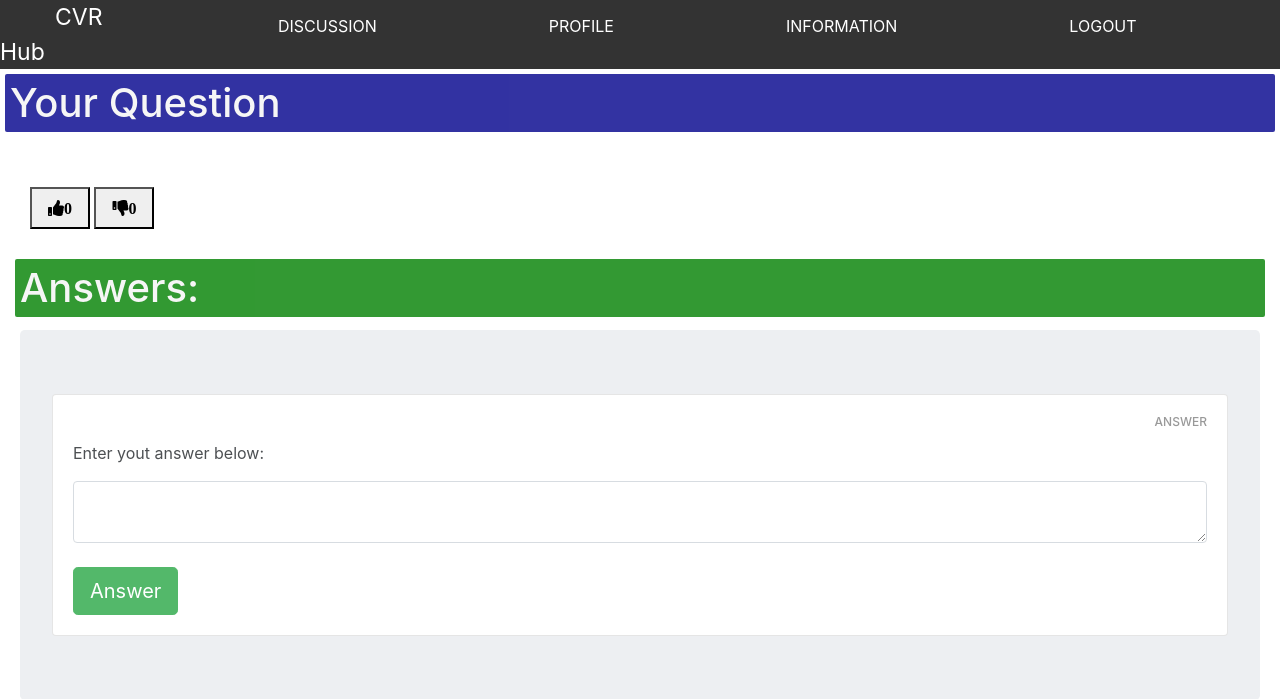
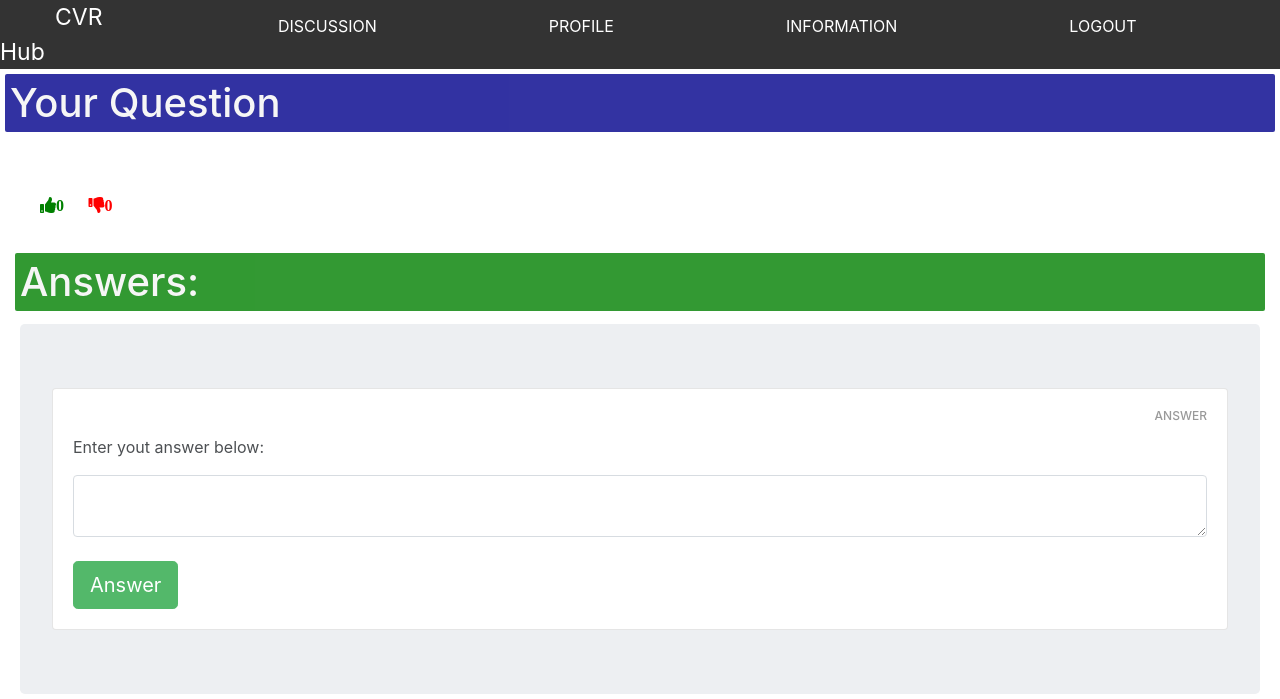
Before and after one commit to Gubba-Jaydeep/PlacementProject, a Django app: page /1/ in a window 1280 px wide. Shown: the top 699 px of the page. Run offline with Django 3.2, Linux system fonts and the light colour scheme; data that the repository does not hold is empty; some libraries are stand-ins or nearby versions.

Commit message:
now able to add questions and answers need to check for error when user doesnot put subject need to add functionality for votes

```diff
--- a/Forum/mainapp/models.py
+++ b/Forum/mainapp/models.py
@@ -52,14 +52,13 @@ class Forum:
         return True
 
     def addAnswer(self,qID,answer):
-
         answer['date'] = datetime.datetime.now()
         mycol = self.mydb["question"]
-        x=mycol.find_one({"qID":qID})
-        if answer:
-            x['answers'].append(answer)
-            mycol.update_one({"qID":qID},{"$set":x})
+        x=mycol.find_one({"qID":int(qID)})
+        x['answers'].append(answer)
+        mycol.update_one({"qID":int(qID)},{"$set":x})
         return True
+
 
     def getUsers(self):
         pass
@@ -71,3 +70,9 @@ class Forum:
     def getUser(self,uID):
         mycol = self.mydb["users"]
         return mycol.find_one({'uID':uID})
+
+#writing this
+    def incQuestionVote(self,uname,qID):
+        mycol = self.mydb["question"]
+        x=mycol.find_one({"qID":qID})
+        pass
--- a/Forum/mainapp/templates/mainapp/answer.html
+++ b/Forum/mainapp/templates/mainapp/answer.html
@@ -32,8 +32,8 @@
         <h4>{{ question.date }}</h4>
         <p id="ques">{{ question.question }}</p>
         <div id="ques">
-                <button><i class="fa fa-thumbs-up" style="padding: 10px;">{{ question.votes.yes|length }}</i></button>
-                <button><i class="fa fa-thumbs-down" style="padding: 10px;">{{ question.votes.no|length }}</i></button>
+                <a class="btn-hover" style="color: green" href="{% url 'mainapp:getQuestionDetails' %}"><i class="fa fa-thumbs-up" style="padding: 10px;">{{ question.votes.yes|length }}</i></a>
+                <a class="btn-hover" style="color: red" href="#"><i class="fa fa-thumbs-down" style="padding: 10px;">{{ question.votes.no|length }}</i></a>
         </div>
     </div>
     <div class="col-md-12" id="ans_heading1">
@@ -46,8 +46,8 @@
             <br>
             <p id="answer">answered by :{{ ans.type }}</p>
             <div id="ques">
-                    <button><i class="fa fa-thumbs-up" style="padding: 10px;">{{ ans.votes.yes|length }}</i></button>
-                    <button><i class="fa fa-thumbs-down" style="padding: 10px;">{{ ans.votes.no|length }}</i></button>
+                    <a class="btn-hover" style="color: green" href="#"><i class="fa fa-thumbs-up" style="padding: 10px;">{{ ans.votes.yes|length }}</i></a>
+                    <a class="btn-hover" style="color: red" href="#"><i class="fa fa-thumbs-down" style="padding: 10px;">{{ ans.votes.no|length }}</i></a>
             </div>
         </div>
             {% endfor %}
--- a/Forum/mainapp/templates/mainapp/forum.html
+++ b/Forum/mainapp/templates/mainapp/forum.html
@@ -86,7 +86,7 @@
 						<tr>
 
 							<td>{{ question.question }}</td>
-							<td>{{ question.votes }}</td>
+							<td>{{ question.votes|length }}</td>
 							<td>{{ question.subject }}</td>
 							<td>
 								<a class="btn btn-default" href="{% url 'mainapp:getQuestionDetails' question.qID %}">Show Details</a>
--- a/Forum/mainapp/views.py
+++ b/Forum/mainapp/views.py
@@ -112,3 +112,6 @@ def postAnswer(request):
     answer['votes']={}
     f.addAnswer(qID,answer)
     return getQuestionDetails(request,qID)
+
+def incQuestionVote(request):
+    Forum().incQuestionVote(request.COOKIES.get('userName'),int(request.COOKIES.get('qID')))
```
